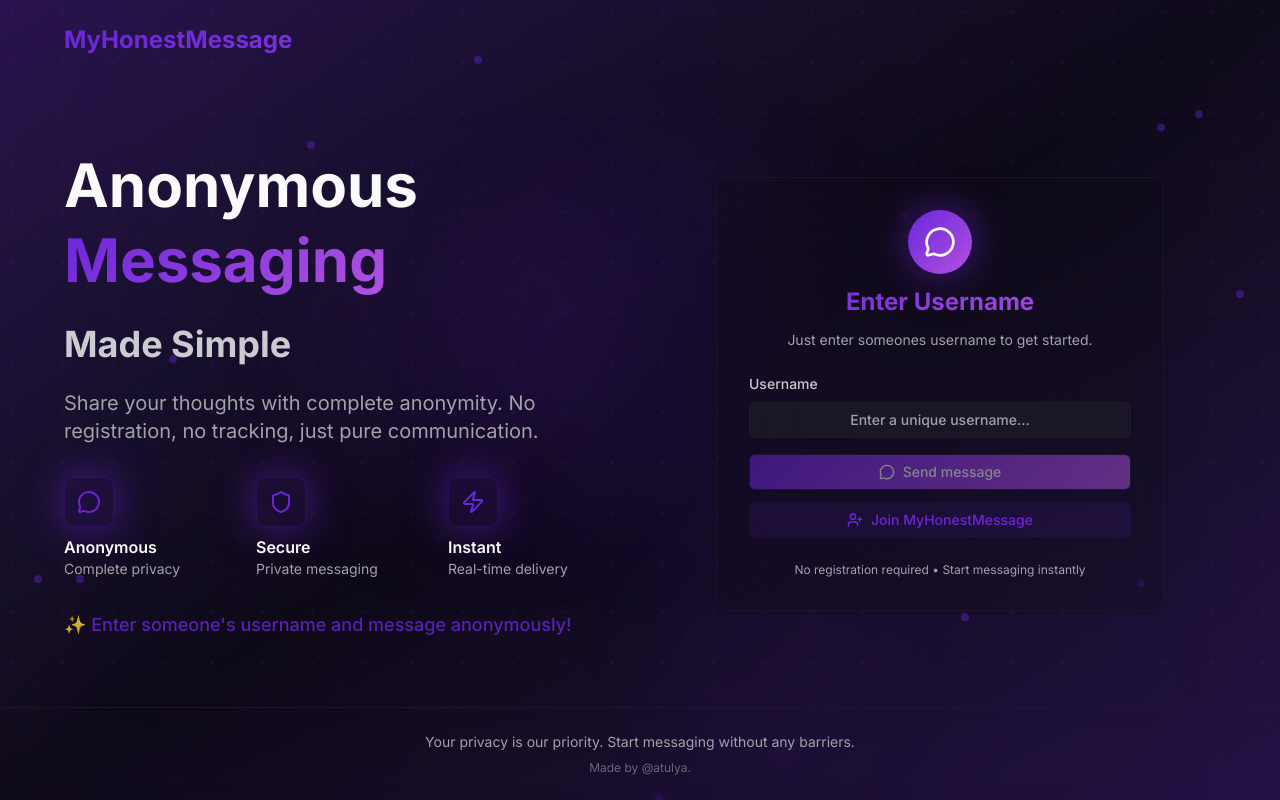
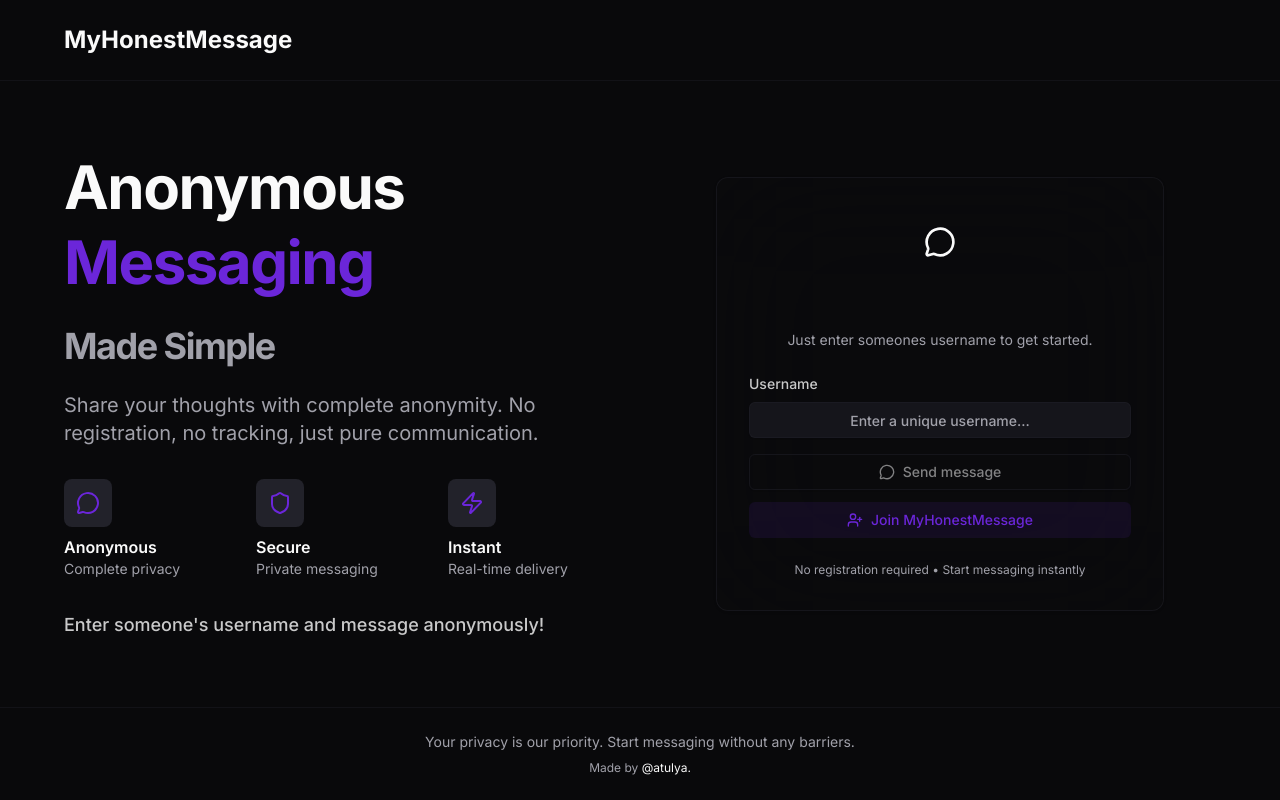
Before and after one commit to atulya-srivastava/myhonestmessage, a Next.js app: page / in a window 1280 px wide. Built offline with nearby package versions, Linux system fonts and the light colour scheme.

Commit message:
refactor: Update UI styling to use theme-defined classes and remove custom background animations and gradients.

```diff
--- a/src/app/(app)/page.tsx
+++ b/src/app/(app)/page.tsx
@@ -2,90 +2,38 @@
 import { MessageForm } from '@/components/MessageForm';
 import { MessageCircle, Shield, Zap } from "lucide-react";
 import Link from 'next/link';
-import { JSX, useEffect, useState } from 'react';
-
-function FloatingParticles() {
-  const [particles, setParticles] = useState<JSX.Element[]>([]);
-
-  useEffect(() => {
-    const newParticles = [...Array(15)].map((_, i) => (
-      <div
-        key={i}
-        className="absolute w-2 h-2 bg-primary/40 rounded-full animate-bounce"
-        style={{
-          left: `${Math.random() * 100}%`,
-          top: `${Math.random() * 100}%`,
-          animationDelay: `${Math.random() * 3}s`,
-          animationDuration: `${3 + Math.random() * 2}s`,
-        }}
-      />
-    ));
-    setParticles(newParticles);
-  }, []);
-
-  return <div className="absolute inset-0">{particles}</div>;
-}
-
 
 export default function Home() {
   return (
-    <div className="min-h-screen bg-background relative overflow-hidden">
-      {/* Animated Background Elements */}
-      <div className="absolute inset-0">
-        {/* Multiple Gradient Layers */}
-        <div className="absolute inset-0 bg-gradient-to-br from-primary/20 via-background to-primary/10" />
-        <div className="absolute inset-0 bg-gradient-to-tl from-primary/15 via-transparent to-accent/10" />
-        <div className="absolute inset-0 bg-gradient-to-r from-transparent via-primary/5 to-transparent animate-pulse" />
-
-        {/* Geometric Pattern Background */}
-        <div className="absolute inset-0 opacity-10">
-          <div className="absolute inset-0" style={{
-            backgroundImage: `radial-gradient(circle at 25% 25%, hsl(var(--primary)) 2px, transparent 2px),
-                             radial-gradient(circle at 75% 75%, hsl(var(--accent)) 1px, transparent 1px)`,
-            backgroundSize: '50px 50px'
-          }} />
-        </div>
-
-        {/* Animated Mesh Gradient */}
-        <div className="absolute inset-0 bg-gradient-to-r from-primary/10 via-accent/5 to-primary/10 animate-pulse" style={{ animationDuration: '4s' }} />
-
-        {/* Large Floating Particles */}
-        <FloatingParticles />
-
-        {/* Glowing Orbs */}
-        <div className="absolute top-1/4 left-1/4 w-80 h-80 bg-primary/15 rounded-full blur-3xl animate-pulse" />
-        <div className="absolute bottom-1/3 right-1/3 w-96 h-96 bg-accent/10 rounded-full blur-3xl animate-pulse" style={{ animationDelay: '1s' }} />
-        <div className="absolute top-2/3 left-1/2 w-64 h-64 bg-primary/8 rounded-full blur-2xl animate-pulse" style={{ animationDelay: '2s' }} />
-      </div>
-
+    <div className="min-h-screen bg-background relative overflow-hidden flex flex-col">
       {/* Content */}
-      <div className="relative z-10 min-h-screen flex flex-col">
+      <div className="relative z-10 flex-1 flex flex-col">
         {/* Header */}
-        <header className="p-6">
+        <header className="p-6 border-b border-border/40">
           <div className="max-w-6xl mx-auto">
-            <h1 className="text-2xl font-bold bg-gradient-primary bg-clip-text text-transparent animate-fade-in">
+            <h1 className="text-2xl font-bold">
               MyHonestMessage
             </h1>
           </div>
         </header>
 
         {/* Main Content */}
-        <main className="flex-1 flex items-center justify-center p-6">
+        <main className="flex-1 flex items-center justify-center p-6 bg-background">
           <div className="max-w-6xl mx-auto w-full">
             <div className="grid lg:grid-cols-2 gap-12 items-center">
               {/* Left Side - Hero Content */}
               <div className="space-y-8 text-center lg:text-left">
                 <div className="space-y-4">
-                  <h2 className="text-4xl md:text-6xl font-bold leading-tight animate-fade-in">
+                  <h2 className="text-4xl md:text-6xl font-bold leading-tight tracking-tight">
                     <span className="text-foreground">Anonymous</span>
                     <br />
-                    <span className="bg-gradient-primary bg-clip-text text-transparent">
+                    <span className="text-primary">
                       Messaging
                     </span>
                     <br />
-                    <span className="text-foreground/80 text-3xl md:text-4xl">Made Simple</span>
+                    <span className="text-muted-foreground text-3xl md:text-4xl">Made Simple</span>
                   </h2>
-                  <p className="text-xl text-muted-foreground max-w-lg animate-fade-in" style={{ animationDelay: '0.2s' }}>
+                  <p className="text-xl text-muted-foreground max-w-lg mx-auto lg:mx-0">
                     Share your thoughts with complete anonymity.
                     No registration, no tracking, just pure communication.
                   </p>
@@ -93,8 +41,8 @@
 
                 {/* Features */}
                 <div className="grid grid-cols-3 gap-6">
-                  <div className="flex flex-col items-center lg:items-start space-y-2 animate-fade-in hover:scale-105 transition-transform duration-300" style={{ animationDelay: '0.4s' }}>
-                    <div className="p-3 rounded-lg bg-primary/10 border border-primary/20 animate-glow-pulse">
+                  <div className="flex flex-col items-center lg:items-start space-y-2">
+                    <div className="p-3 rounded-lg bg-secondary">
                       <MessageCircle className="w-6 h-6 text-primary" />
                     </div>
                     <div className="text-center lg:text-left">
@@ -103,8 +51,8 @@
                     </div>
                   </div>
 
-                  <div className="flex flex-col items-center lg:items-start space-y-2 animate-fade-in hover:scale-105 transition-transform duration-300" style={{ animationDelay: '0.6s' }}>
-                    <div className="p-3 rounded-lg bg-primary/10 border border-primary/20 animate-glow-pulse">
+                  <div className="flex flex-col items-center lg:items-start space-y-2">
+                    <div className="p-3 rounded-lg bg-secondary">
                       <Shield className="w-6 h-6 text-primary" />
                     </div>
                     <div className="text-center lg:text-left">
@@ -113,8 +61,8 @@
                     </div>
                   </div>
 
-                  <div className="flex flex-col items-center lg:items-start space-y-2 animate-fade-in hover:scale-105 transition-transform duration-300" style={{ animationDelay: '0.8s' }}>
-                    <div className="p-3 rounded-lg bg-primary/10 border border-primary/20 animate-glow-pulse">
+                  <div className="flex flex-col items-center lg:items-start space-y-2">
+                    <div className="p-3 rounded-lg bg-secondary">
                       <Zap className="w-6 h-6 text-primary" />
                     </div>
                     <div className="text-center lg:text-left">
@@ -124,61 +72,30 @@
                   </div>
                 </div>
 
-                {/* Animated Text */}
-                <div className="text-center lg:text-left animate-fade-in" style={{ animationDelay: '1s' }}>
-                  <p className="text-lg text-primary/80 font-medium">
-                    ✨ Enter someone&#39;s username and message anonymously!
+                {/* Text */}
+                <div className="text-center lg:text-left">
+                  <p className="text-lg text-foreground/80 font-medium">
+                    Enter someone&#39;s username and message anonymously!
                   </p>
                 </div>
               </div>
 
               {/* Right Side - Message Form */}
-              <div className="flex justify-center lg:justify-end animate-fade-in" style={{ animationDelay: '0.3s' }}>
+              <div className="flex justify-center lg:justify-end">
                 <MessageForm />
               </div>
             </div>
           </div>
         </main>
 
-        {/* Carousel for Messages - Moved inside main content */}
-        {/* <section className="p-6">
-          <div className="max-w-6xl mx-auto">
-            <Carousel
-              plugins={[Autoplay({ delay: 2000 })]}
-              className="w-full max-w-lg md:max-w-xl mx-auto"
-            >
-              <CarouselContent>
-                {messages.map((message, index) => (
-                  <CarouselItem key={index} className="p-4">
-                    <Card className="bg-card/80 backdrop-blur-sm border-border/50">
-                      <CardHeader>
-                        <CardTitle className="text-foreground">{message.title}</CardTitle>
-                      </CardHeader>
-                      <CardContent className="flex flex-col md:flex-row items-start space-y-2 md:space-y-0 md:space-x-4">
-                        <Mail className="flex-shrink-0 text-primary" />
-                        <div>
-                          <p className="text-foreground">{message.content}</p>
-                          <p className="text-xs text-muted-foreground">
-                            {message.received}
-                          </p>
-                        </div>
-                      </CardContent>
-                    </Card>
-                  </CarouselItem>
-                ))}
-              </CarouselContent>
-            </Carousel>
-          </div>
-        </section> */}
-
-        {/* Footer - Updated to use theme colors */}
-        <footer className="p-6 text-center animate-fade-in bg-transparent backdrop-blur-sm border-t border-border/50" style={{ animationDelay: '1.2s' }}>
+        {/* Footer */}
+        <footer className="p-6 text-center border-t border-border/40 text-muted-foreground">
           <div className="space-y-2">
-            <p className="text-sm text-muted-foreground">
+            <p className="text-sm">
               Your privacy is our priority. Start messaging without any barriers.
             </p>
-            <p className="text-xs text-muted-foreground/60">
-              Made by <Link href="https://x.com/atulyasriv">@atulya.</Link>
+            <p className="text-xs">
+              Made by <Link href="https://x.com/atulyasriv" className="hover:underline text-foreground">@atulya.</Link>
             </p>
           </div>
         </footer>
--- a/src/app/globals.css
+++ b/src/app/globals.css
@@ -41,7 +41,6 @@
   --color-secondary: hsl(var(--secondary));
   --color-primary-foreground: hsl(var(--primary-foreground));
   --color-primary: hsl(var(--primary));
-  --color-primary-glow: hsl(var(--primary-glow));
 
   --color-popover-foreground: hsl(var(--popover-foreground));
   --color-popover: hsl(var(--popover));
@@ -54,24 +53,15 @@
   --radius-lg: var(--radius);
   --radius-xl: calc(var(--radius) + 4px);
 
-  /* Background images */
-  --background-gradient-primary: var(--gradient-primary);
-  --background-gradient-secondary: var(--gradient-secondary);
-
-  /* Box shadows */
-  --box-shadow-glow: var(--shadow-glow);
-  --box-shadow-subtle: var(--shadow-subtle);
-
   /* Animations */
   --animate-accordion-down: accordion-down 0.2s ease-out;
   --animate-accordion-up: accordion-up 0.2s ease-out;
-  --animate-glow-pulse: glow-pulse 2s ease-in-out infinite;
   --animate-fade-in: fade-in 0.6s ease-out;
 }
 
 /* Lovable's color scheme (HSL) - This gives you the purple background */
 :root {
-  --background: 240 10% 3.9%;        /* Dark purple background */
+  --background: 240 10% 4%;        /* Dark background */
   --foreground: 0 0% 98%;
   --card: 240 10% 7%;
   --card-foreground: 0 0% 98%;
@@ -79,7 +69,6 @@
   --popover-foreground: 0 0% 98%;
   --primary: 263 70% 50%;             /* Purple primary */
   --primary-foreground: 0 0% 98%;
-  --primary-glow: 263 70% 65%;
   --secondary: 240 10% 15%;
   --secondary-foreground: 0 0% 98%;
   --muted: 240 10% 15%;
@@ -92,12 +81,7 @@
   --input: 240 10% 15%;
   --ring: 263 70% 50%;
 
-  /* Custom design tokens */
-  --gradient-primary: linear-gradient(135deg, hsl(263 70% 50%), hsl(280 70% 60%));
-  --gradient-secondary: linear-gradient(180deg, hsl(240 10% 7%), hsl(240 10% 10%));
-  --shadow-glow: 0 0 30px hsl(263 70% 50% / 0.3);
-  --shadow-subtle: 0 10px 30px -10px hsl(240 10% 0% / 0.5);
-  --transition-smooth: all 0.3s cubic-bezier(0.4, 0, 0.2, 1);
+  --transition-smooth: all 0.2s ease;
   --radius: 0.5rem;
 
   /* Sidebar colors */
@@ -119,7 +103,7 @@
 }
 
 .dark {
-  --background: 222.2 84% 4.9%;       /* Even darker purple for dark mode */
+  --background: 222.2 84% 4.9%;
   --foreground: 210 40% 98%;
   --card: 222.2 84% 4.9%;
   --card-foreground: 210 40% 98%;
@@ -157,15 +141,6 @@
   --chart-5: 15 85% 65%;
 }
 
-/* Alternative color scheme for other components (if needed) */
-.theme-dark-black {
-  --background: 0 0% 5%;              /* Pure black background */
-  --foreground: 0 0% 98%;
-  --card: 0 0% 8%;
-  --card-foreground: 0 0% 98%;
-  /* Add other overrides as needed */
-}
-
 /* Keyframes */
 @keyframes accordion-down {
   from { height: 0; }
@@ -177,49 +152,13 @@
   to { height: 0; }
 }
 
-@keyframes glow-pulse {
-  0%, 100% { box-shadow: 0 0 20px hsl(263 70% 50% / 0.3); }
-  50% { box-shadow: 0 0 40px hsl(263 70% 50% / 0.6); }
-}
-
 @keyframes fade-in {
   from { opacity: 0; transform: translateY(20px); }
   to { opacity: 1; transform: translateY(0); }
 }
 
-/* Define the glowing border animation */
-@keyframes border-glow {
-  0% {
-    border-color: rgba(255, 255, 255, 0);
-    box-shadow: 0 0 10px rgba(255, 255, 255, 0);
-  }
-  25% {
-    border-color: rgba(255, 255, 255, 0.7);
-    box-shadow: 0 0 15px rgba(255, 255, 255, 0.5);
-  }
-  50% {
-    border-color: rgba(255, 255, 255, 0);
-    box-shadow: 0 0 10px rgba(255, 255, 255, 0);
-  }
-  75% {
-    border-color: rgba(255, 255, 255, 0.7);
-    box-shadow: 0 0 15px rgba(255, 255, 255, 0.5);
-  }
-  100% {
-    border-color: rgba(255, 255, 255, 0);
-    box-shadow: 0 0 10px rgba(255, 255, 255, 0);
-  }
-}
+@layer base {
 
-.border-glow {
-  border: 2px solid transparent;
-}
-
-.animate-border-glow {
-  animation: border-glow 2s linear infinite;
-}
-
-@layer base {
   * {
     @apply border-border outline-ring/50;
   }
@@ -232,13 +171,7 @@
   /* Utility classes */
   .animate-accordion-down { animation: accordion-down 0.2s ease-out; }
   .animate-accordion-up { animation: accordion-up 0.2s ease-out; }
-  .animate-glow-pulse { animation: glow-pulse 2s ease-in-out infinite; }
   .animate-fade-in { animation: fade-in 0.6s ease-out; }
 
-  .bg-gradient-primary { background-image: var(--gradient-primary); }
-  .bg-gradient-secondary { background-image: var(--gradient-secondary); }
-
-  .shadow-glow { box-shadow: var(--shadow-glow); }
-  .shadow-subtle { box-shadow: var(--shadow-subtle); }
   .transition-smooth { transition: var(--transition-smooth); }
 }
```
